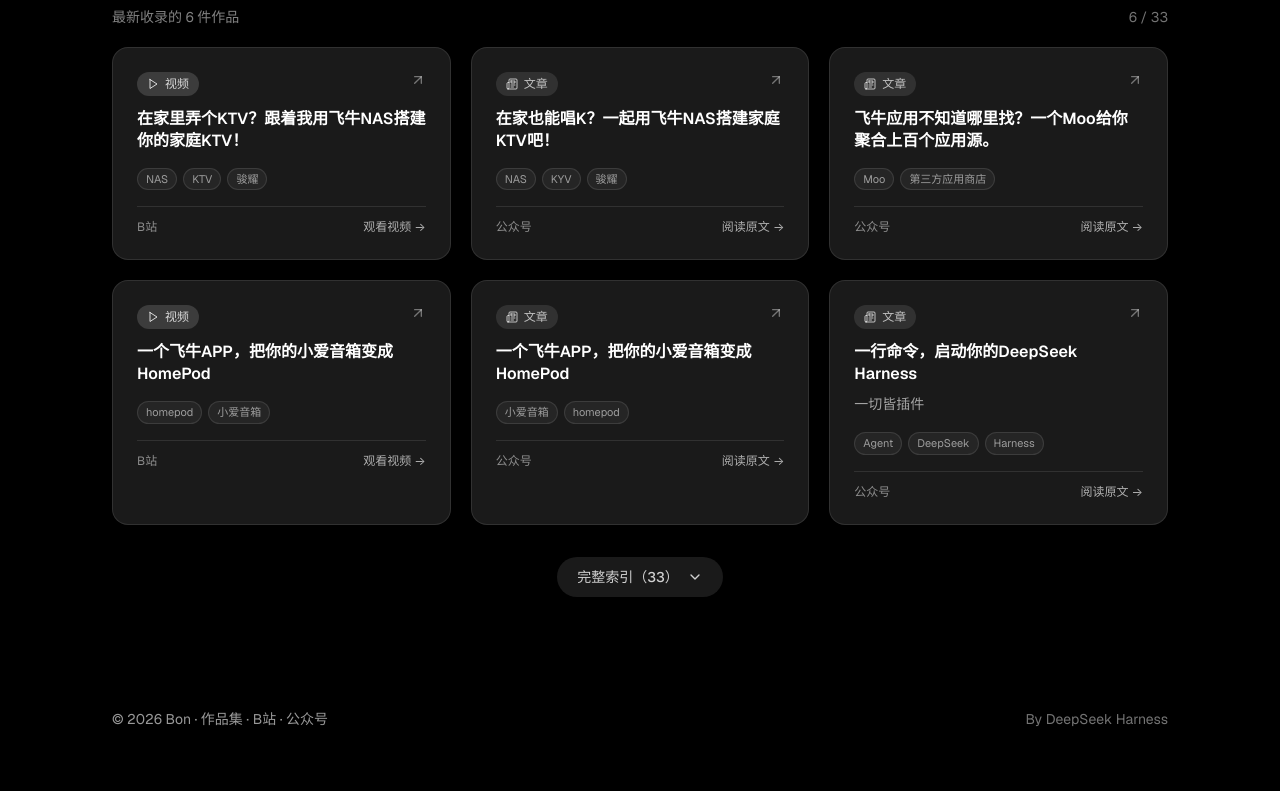
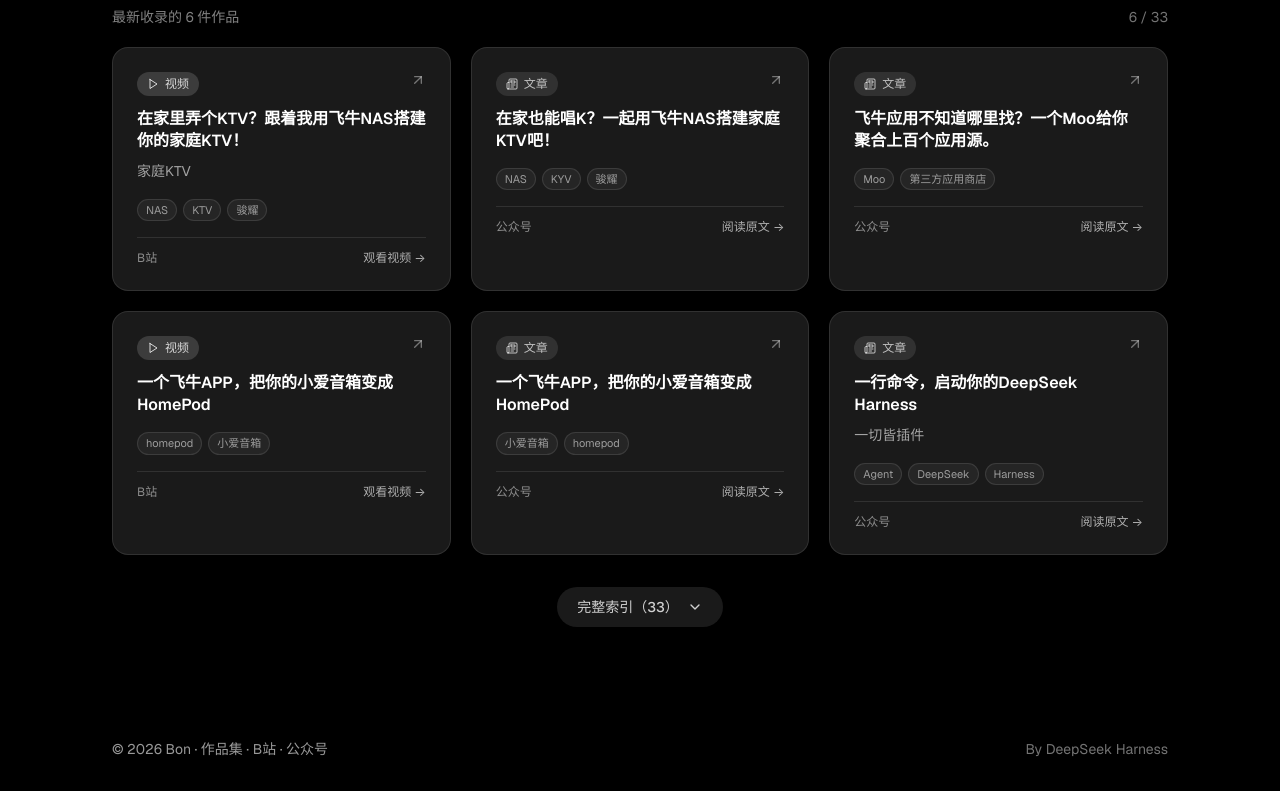
Before and after one commit to aBon579/bon-homepage2, a React (Vite) app: page / in a window 1280 px wide. Shown: the part 1472-2263 px from the top of the page. Before the commit the page ends 2233 px from the top, so only its background shows below. Built offline with nearby package versions, Linux system fonts and the light colour scheme.

Commit message:
update 2026-10-18 17:00

```diff
--- a/src/data/works-data.js
+++ b/src/data/works-data.js
@@ -6,7 +6,7 @@
   {
     "title": "在家里弄个KTV？跟着我用飞牛NAS搭建你的家庭KTV！",
     "link": "https://t.bilibili.com/1258629832406728745?share_source=pc_native",
-    "desc": "",
+    "desc": "家庭KTV",
     "keywords": [
       "NAS",
       "KTV",
```
Also changed, not shown: 3 other files (tests, documents, lock files or other folders).
